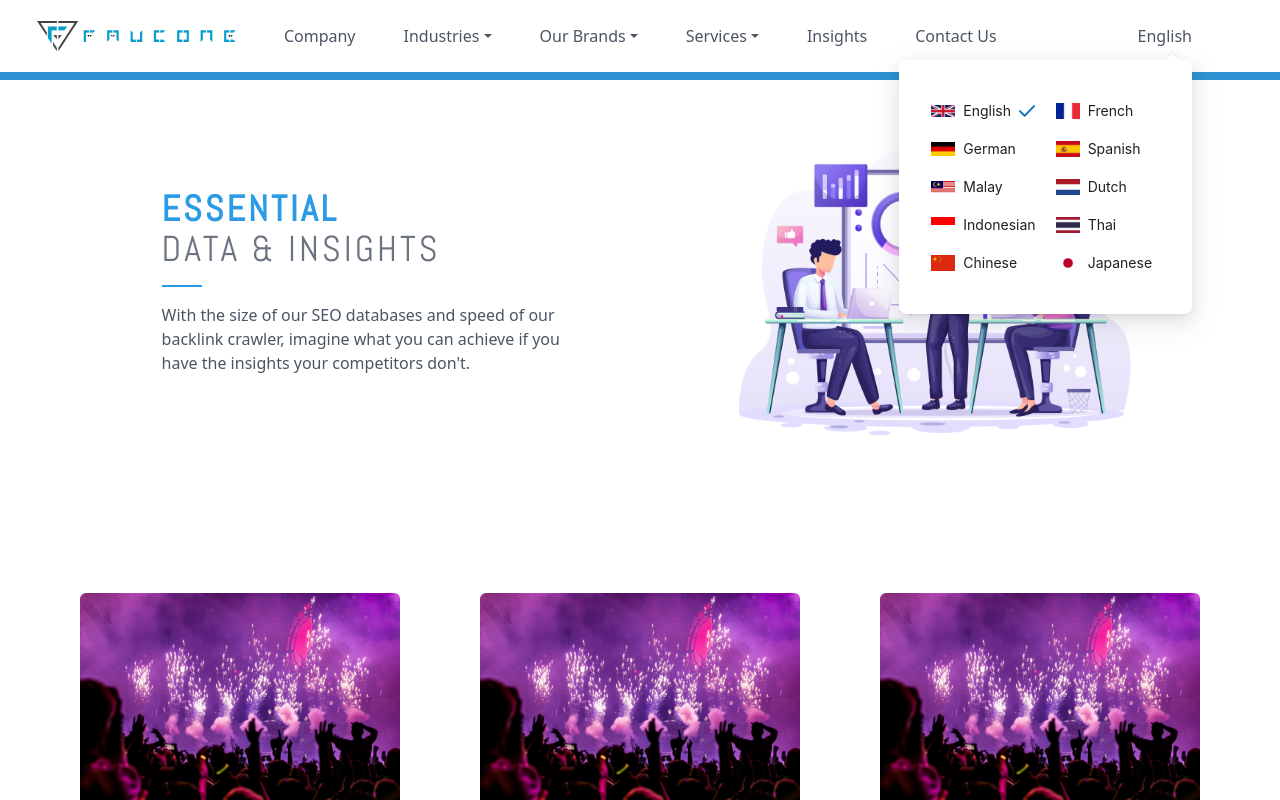
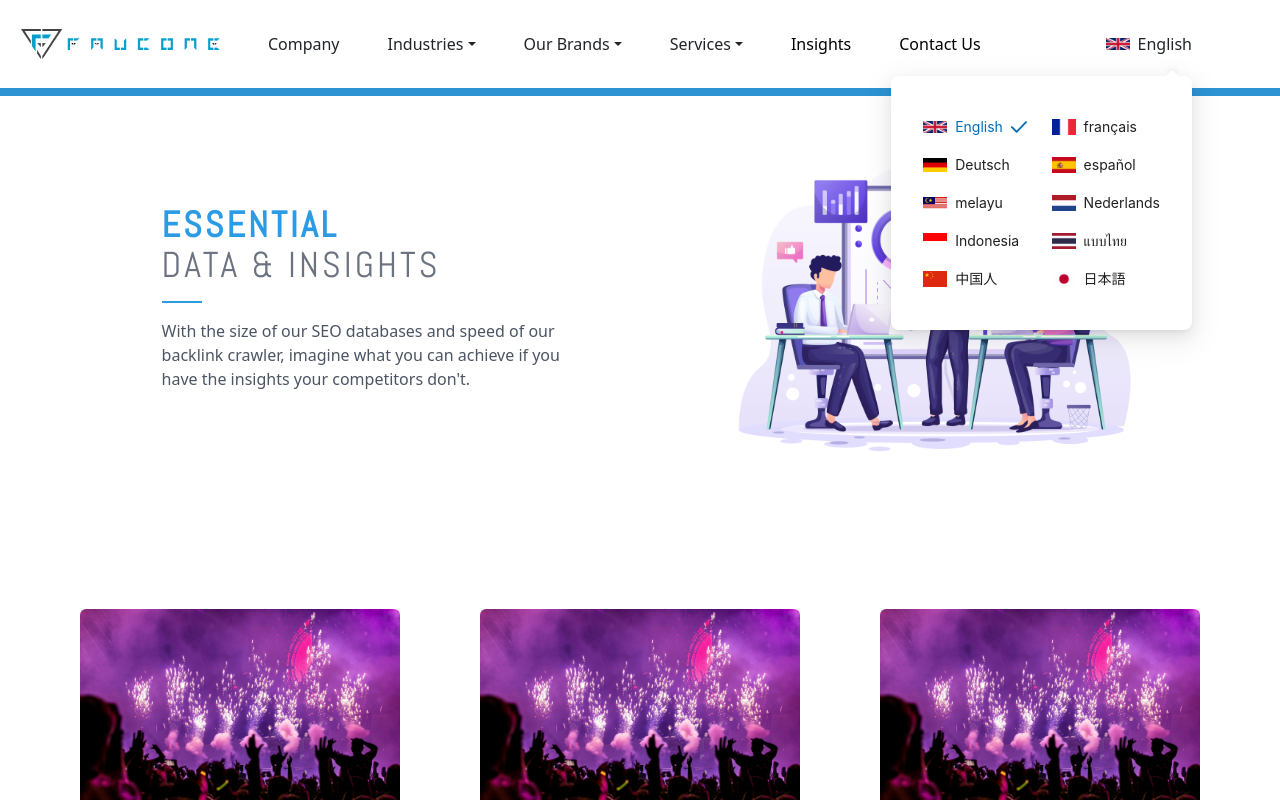
Before and after one commit to thanigaivel23/faucone-4, a React (Create React App) app: page /insights in a window 1280 px wide. Both pictures are taken after a click on the button "English". Shown: the top 800 px of the page. Built offline with nearby package versions, Linux system fonts and the light colour scheme; no server answers; what tw-elements would draw is missing.

Commit message:
language completed

```diff
--- a/src/components/layout/Header.js
+++ b/src/components/layout/Header.js
@@ -64,7 +64,7 @@ const Header = () => {
                     </button>
 
                     <Drawer title={false} onClose={onClose} open={open} placement='left' width={300}>
-                        <div className='tw-text-gray-600 '>
+                        <div className=' '>
 
                             <div className='tw-py-1'>{t('mainHeader.company')}</div>
 
@@ -129,8 +129,8 @@ const Header = () => {
                                 <NavDropdown.Item className='tw-p-2  tw-flex tw-gap-x-4 tw-items-center hover:tw-bg-[#2e93d2] hover:tw-text-white '><img src={digital} alt='' className='tw-w-6' /> {t('mainHeader.services.hybird')}</NavDropdown.Item>
                             </NavDropdown>
 
-                            <Link to={'/insights'} className='tw-py-1 tw-no-underline tw-text-gray-600 tw-block'>{t('mainHeader.insights')}</Link>
-                            <Link to={'/contact-us'} className='tw-py-1 tw-no-underline tw-text-gray-600 tw-block' >{t('mainHeader.contactUs')}</Link>
+                            <Link to={'/insights'} className='tw-py-1 tw-no-underline tw-text-black tw-block'>{t('mainHeader.insights')}</Link>
+                            <Link to={'/contact-us'} className='tw-py-1 tw-no-underline tw-text-black tw-block' >{t('mainHeader.contactUs')}</Link>
 
                             {/* <div className='tw-bg-blue-200 tw-h-7 tw-w-7 tw-flex tw-items-center tw-justify-center tw-rounded-full tw-p-1 '><RiSearchLine className=' ' /></div> */}
 
@@ -151,7 +151,7 @@ const Header = () => {
                         <img src={title} alt="" />
                     </Link>
 
-                    <div className='tw-hidden lg:tw-flex tw-items-center tw-gap-x-12 tw-text-gray-600'>
+                    <div className='tw-hidden lg:tw-flex tw-items-center tw-gap-x-12 '>
 
                         <div className='tw-py-1'>{t('mainHeader.company')}</div>
 
@@ -216,15 +216,15 @@ const Header = () => {
                             <NavDropdown.Item className='tw-p-2  tw-flex tw-gap-x-4 tw-items-center hover:tw-bg-[#2e93d2] hover:tw-text-white '><img src={digital} alt='' className='tw-w-6' /> {t('mainHeader.services.hybird')}</NavDropdown.Item>
                         </NavDropdown>
 
-                        <Link to={'/insights'} className='tw-py-1 tw-no-underline tw-text-gray-600 tw-block'>{t('mainHeader.insights')}</Link>
+                        <Link to={'/insights'} className='tw-py-1 tw-no-underline tw-text-black tw-block'>{t('mainHeader.insights')}</Link>
 
-                        <Link to={'/contact-us'} className='tw-py-1 tw-no-underline tw-text-gray-600 tw-block' >{t('mainHeader.contactUs')}</Link>
+                        <Link to={'/contact-us'} className='tw-py-1 tw-no-underline tw-text-black tw-block' >{t('mainHeader.contactUs')}</Link>
 
                     </div>
                 </div>
 
                 {/* search and languages */}
-                <div className=' lg:tw-flex lg:tw-items-center lg:tw-gap-x-12 tw-text-gray-600'>
+                <div className=' lg:tw-flex lg:tw-items-center lg:tw-gap-x-12 '>
 
                     {/* <div className='tw-hidden tw-h-7 tw-w-7 lg:tw-flex tw-items-center tw-justify-center tw-rounded-full tw-p-1 '><RiSearchLine className=' ' /></div> */}
 
--- a/src/components/layout/Language.js
+++ b/src/components/layout/Language.js
@@ -38,55 +38,55 @@ const Language = () => {
             flag: (<img src={UK} className='tw-w-6' alt='' />)
         },
         {
-            name: 'French',
+            name: 'français',
             title: 'FR',
             flag: (<img src={France} className='tw-w-6' alt='' />)
 
         },
         {
-            name: 'German',
+            name: 'Deutsch',
             title: 'DE',
             flag: (<img src={Germany} className='tw-w-6' alt='' />)
 
         },
         {
-            name: 'Spanish',
+            name: 'español',
             title: 'ES',
             flag: (<img src={Spain} className='tw-w-6' alt='' />)
 
         },
         {
-            name: 'Malay',
+            name: 'melayu',
             title: 'MS',
             flag: (<img src={Malaysia} className='tw-w-6' alt='' />)
 
         },
         {
-            name: 'Dutch',
+            name: 'Nederlands',
             title: 'NL',
             flag: (<img src={Netherlands} className='tw-w-6' alt='' />)
 
         },
         {
-            name: 'Indonesian',
+            name: 'Indonesia',
             title: 'ID',
             flag: (<img src={Indonesia} className='tw-w-6' alt='' />)
 
         },
         {
-            name: 'Thai',
+            name: 'แบบไทย',
             title: 'TH',
             flag: (<img src={Thailand} className='tw-w-6' alt='' />)
 
         },
         {
-            name: 'Chinese',
+            name: '中国人',
             title: 'ZH',
             flag: (<img src={china} className='tw-w-6' alt='' />)
 
         },
         {
-            name: 'Japanese',
+            name: '日本語',
             title: 'JA',
             flag: (<img src={Japan} className='tw-w-6' alt='' />)
 
@@ -108,7 +108,7 @@ const Language = () => {
                         <div onClick={(e) => languageHandle(item.title, item.name)} title={item.title} className='tw-flex my-2  tw-items-center tw-gap-x-2 '>
 
                             {item.flag}
-                            <p className='tw-mb-0'>{item.name}</p>
+                            <p className='tw-mb-0 tw-text-[#056cb8]'>{item.name}</p>
                             <img src={tickIcon} alt="" className='tw-h-4 tw-w-4' />
                         </div>
                     ) :
@@ -147,7 +147,16 @@ const Language = () => {
 
         // />
         <Popover content={content} placement='bottomLeft' className='tw-transition tw-duration-200' trigger={'click'}>
-            <button >{language}</button>
+            <button >
+                {languageContainer.map((item) => (
+                    item.name === language &&
+                    <div className='tw-flex my-2  tw-items-center tw-gap-x-2 '>
+
+                        {item.flag}
+                        <p className='tw-mb-0 '>{item.name}</p>
+                    </div>
+                ))}
+            </button>
         </Popover>
 
     )
```
